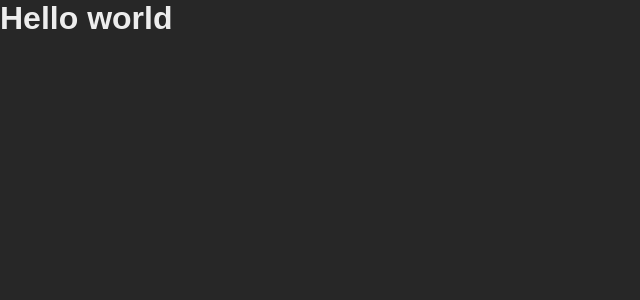
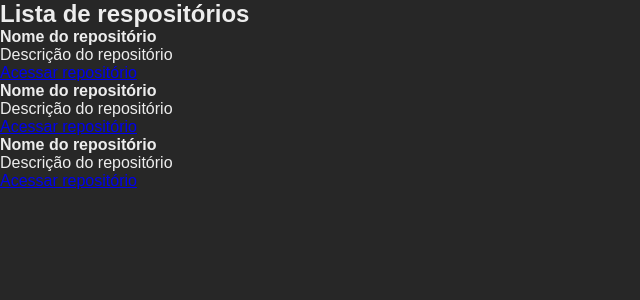
Before and after one commit to sammarxz/01-github-explorer-rocketseat, a React app: page / in a window 1280 px wide. Shown: the top 300 px of the page, without its empty margins (0-640 px from the left). Built offline with nearby package versions, Linux system fonts and the light colour scheme.

Commit message:
create RepositoriesList component

```diff
--- a/src/App.jsx
+++ b/src/App.jsx
@@ -1,3 +1,5 @@
+import { RepositoryList } from "./components/RepositoryList";
+
 export function App() {
-  return <h1>Hello world</h1>
+  return <RepositoryList />
 }
--- /dev/null
+++ b/src/components/RepositoryList.jsx
@@ -0,0 +1,24 @@
+export function RepositoryList() {
+  return (
+    <section className="respository-list">
+      <h1>Lista de respositórios</h1>
+      <ul>
+        <li>
+          <strong>Nome do repositório</strong>
+          <p>Descrição do repositório</p>
+          <a href="#" target="blank">Acessar repositório</a>
+        </li>
+        <li>
+          <strong>Nome do repositório</strong>
+          <p>Descrição do repositório</p>
+          <a href="#" target="blank">Acessar repositório</a>
+        </li>
+        <li>
+          <strong>Nome do repositório</strong>
+          <p>Descrição do repositório</p>
+          <a href="#" target="blank">Acessar repositório</a>
+        </li>
+      </ul>
+    </section>
+  )
+}
```
